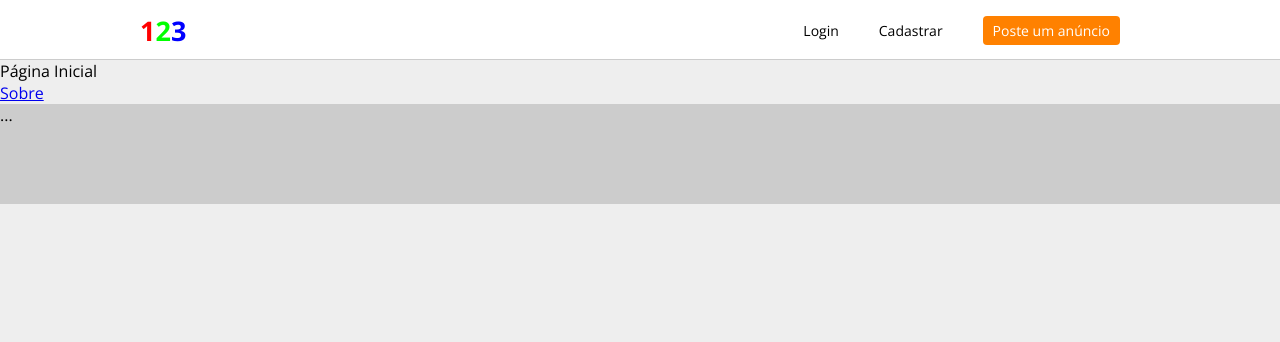
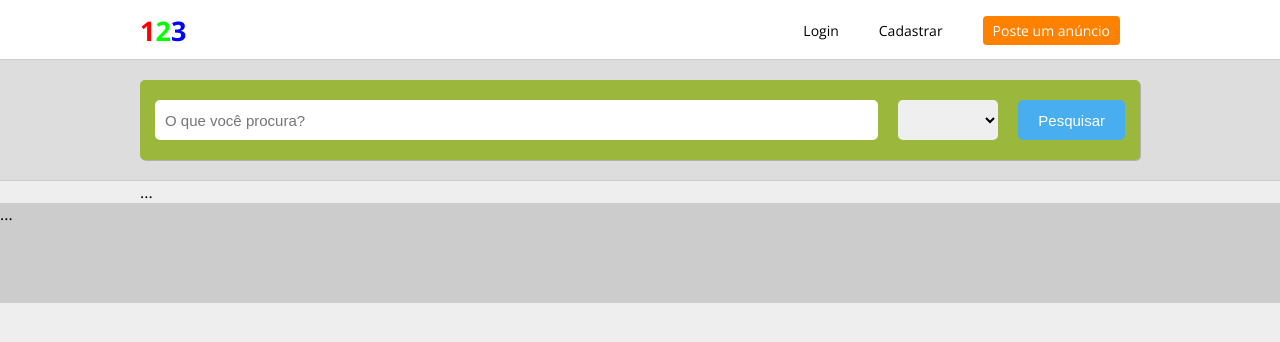
Before and after one commit to juliocsrf/react-olx, a React (Create React App) app: page / in a window 1280 px wide. Shown: the top 342 px of the page. Built offline with nearby package versions, Linux system fonts and the light colour scheme.

Commit message:
Home - Searchbox

```diff
--- a/src/pages/Home/index.js
+++ b/src/pages/Home/index.js
@@ -1,13 +1,36 @@
-import React from 'react';
-import { Link } from 'react-router-dom';
+import React, { useState } from 'react';
+import { SearchArea, PageArea } from './styled';
+import useApi from '../../helpers/OlxAPI';
+
+import { PageContainer } from '../../components/MainComponents';
 
 const Page = () => {
+    const api = useApi();
+
     return (
         <>
-            <div>Página Inicial</div>
+            <SearchArea>
+                <PageContainer>
+                    <div className="searchBox">
+                        <form method="GET" action="/ads">
+                            <input type="text" name="q" placeholder="O que você procura?" />
+                            <select name="state">
 
-            <Link to="/about">Sobre</Link>
+                            </select>
+                            <button>Pesquisar</button>
+                        </form>
+                    </div>
+                    <div className="categoryList"></div>
+                </PageContainer>
+            </SearchArea>
+
+            <PageContainer>
+                <PageArea>
+                    ...
+                </PageArea>
+            </PageContainer>
         </>
+
     );
 }
 
--- /dev/null
+++ b/src/pages/Home/styled.js
@@ -0,0 +1,54 @@
+import styled from 'styled-components';
+
+export const SearchArea = styled.div`
+    background-color: #DDD;
+    border-bottom: 1px solid #CCC;
+    padding: 20px 0;
+
+    .searchBox {
+        background-color: #9BB83C;
+        padding: 20px 15px;
+        border-radius: 5px;
+        box-shadow: 1px 1px 0.3px rgba(0,0,0,0.2);
+        display: flex;
+
+        form {
+            flex: 1;
+            display: flex;
+
+            input, select {
+                height: 40px;
+                border: 0;
+                border-radius: 5px;
+                outline: 0;
+                font-size: 15px;
+                color: #000;
+                margin-right: 20px;
+            }
+
+            input {
+                flex: 1;
+                padding: 0 10px;
+            }
+
+            select {
+                width: 100px;
+            }
+
+            button {
+                background-color: #49AEEF;
+                font-size: 15px;
+                border: 0;
+                border-radius: 5px;
+                color: #FFF;
+                height: 40px;
+                padding: 0 20px;
+                cursor: pointer;
+            }
+        }
+    }
+`;
+
+export const PageArea = styled.div`
+
+`;
```
